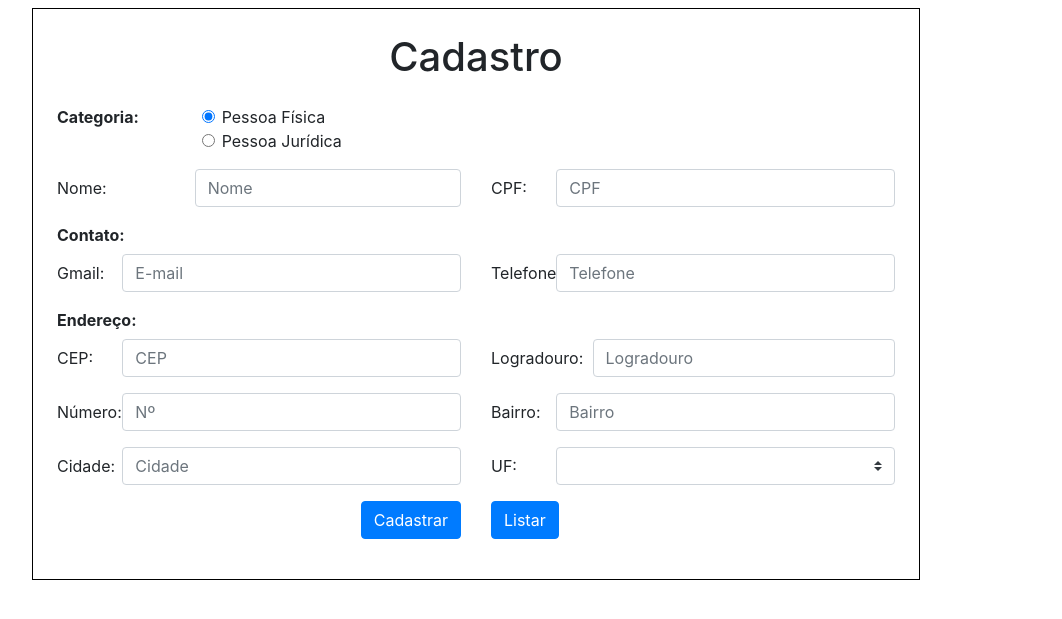
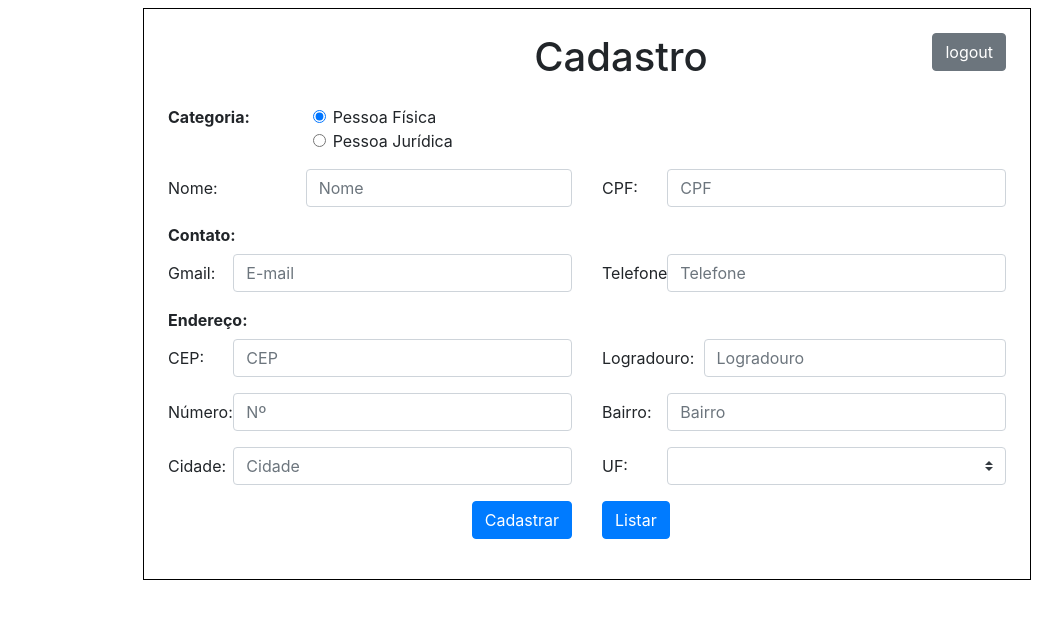
Before and after one commit to chrystianmote/sistemaphp, a PHP site: page / in a window 1280 px wide. Shown: the top 619 px of the page, without its empty margins (53-1115 px from the left). Run offline with PHP 8.4, Linux system fonts and the light colour scheme; the visitor is signed in with stand-in values (Sample User, id 1).

Commit message:
Adicionando função de logout

```diff
--- a/BDUtil.php
+++ b/BDUtil.php
@@ -27,7 +27,6 @@ class BDUtil
 
     public static function DeleteEmpresa($id) {
         $conn = self::OpenConnection();
-        var_dump($id);
         try {
             $sql = "DELETE FROM empresa WHERE id = $id";
 
@@ -332,7 +331,7 @@ class BDUtil
         if($user['erro']) {
             return $user;
         } else {
-            if($user['msg']['password'] == password_hash($password, PASSWORD_BCRYPT)) {
+            if(password_verify($password, $user['msg']['password'])) {
                 $user['msg']['password'] = "";
                 return $user;
             } else {
--- a/authenticate.php
+++ b/authenticate/authenticate.php
@@ -1,6 +1,6 @@
 <?php
 session_start();
 if(empty($_SESSION["authenticated"]) || $_SESSION["authenticated"] != 'true') {
-    header('Location: login.php');
+    header('Location: authenticate/login.php');
 }
 ?>
--- a/index.php
+++ b/index.php
@@ -14,6 +14,8 @@
 </head>
 <body>
 <?php
+
+require('authenticate/authenticate.php');
 
 include "BDUtil.php";
 
@@ -150,15 +152,22 @@ if(isset($_GET['id'])) {
     } catch (PDOException $e) {
         echo "<br>" . $e->getMessage();
     }
+} else if(isset($_POST['logout'])) {
+    session_unset();
+    header('Location: authenticate/login.php');
 }
 ?>
 
-<div class="container">
+<div class="container  d-flex justify-content-center">
     <form class="mt-2 p-4 needs-validation form" action="<?php echo $_SERVER['PHP_SELF']; ?>" method="post" novalidate>
     <input type="hidden" name="id" value="<?= $id ?>" />
         <div class="form-group row">
-            <div class="col-12">
-                <h1>Cadastro</h1>
+            <div class="col-8 d-flex justify-content-end pr-4">
+                <h1 class="d-inline">Cadastro</h1>
+            </div>
+            <div class="col-4 d-flex justify-content-end">
+                    <button type="submit" value="logout" name="logout" class="btn btn-secondary" style="height: 38px;">logout</button>
+
             </div>
         </div>
 
@@ -422,7 +431,7 @@ if(isset($_GET['id'])) {
             // Loop over them and prevent submission
             var validation = Array.prototype.filter.call(forms, function(form) {
             form.addEventListener('submit', function(event) {
-                if (form.checkValidity() === false) {
+                if (form.checkValidity() === false && event.submitter.name != 'logout') {
                 event.preventDefault();
                 event.stopPropagation();
                 }
```
Also changed, not shown: authenticate/login.php (+5 -6 lines), authenticate/register.php (+1 -7 lines), list.php (+20 -5 lines).
